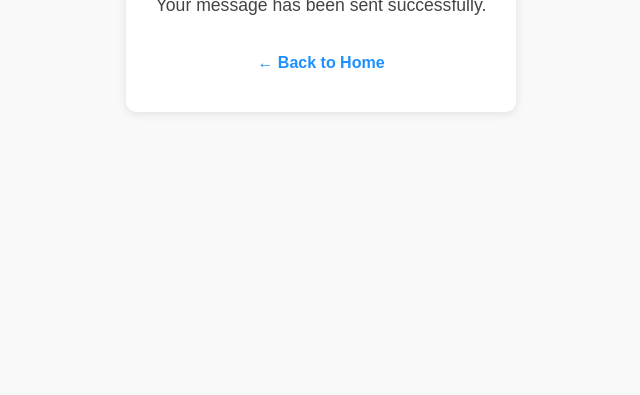
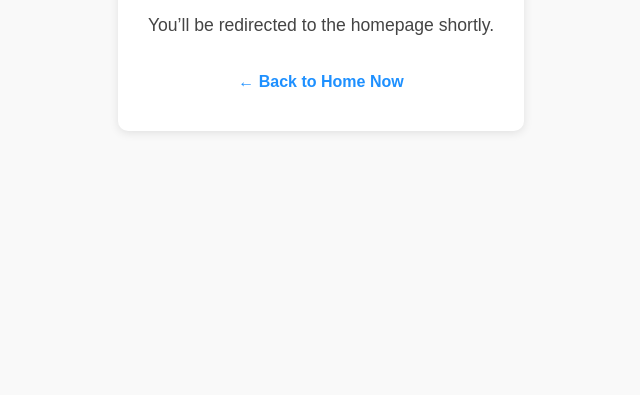
Before and after one commit to Malz-arc/shopping-site, a plain HTML site: page thank-you.html in a window 1280 px wide. Shown: the part 405-800 px from the top of the page, without its empty margins (319-959 px from the left). Drawn offline with Linux system fonts and the light colour scheme.

Commit message:
Add 5-second auto-redirect to homepage

```diff
--- a/thank-you.html
+++ b/thank-you.html
@@ -4,6 +4,7 @@
   <meta charset="UTF-8">
   <title>Thank You</title>
   <meta name="viewport" content="width=device-width, initial-scale=1.0">
+  <meta http-equiv="refresh" content="5;url=index.html">
   <style>
     body {
       font-family: Arial, sans-serif;
@@ -59,7 +60,8 @@
   <div class="container">
     <h1>✅ Thank You!</h1>
     <p>Your message has been sent successfully.</p>
-    <a href="index.html">← Back to Home</a>
+    <p>You’ll be redirected to the homepage shortly.</p>
+    <a href="index.html">← Back to Home Now</a>
   </div>
 
 </body>
```
